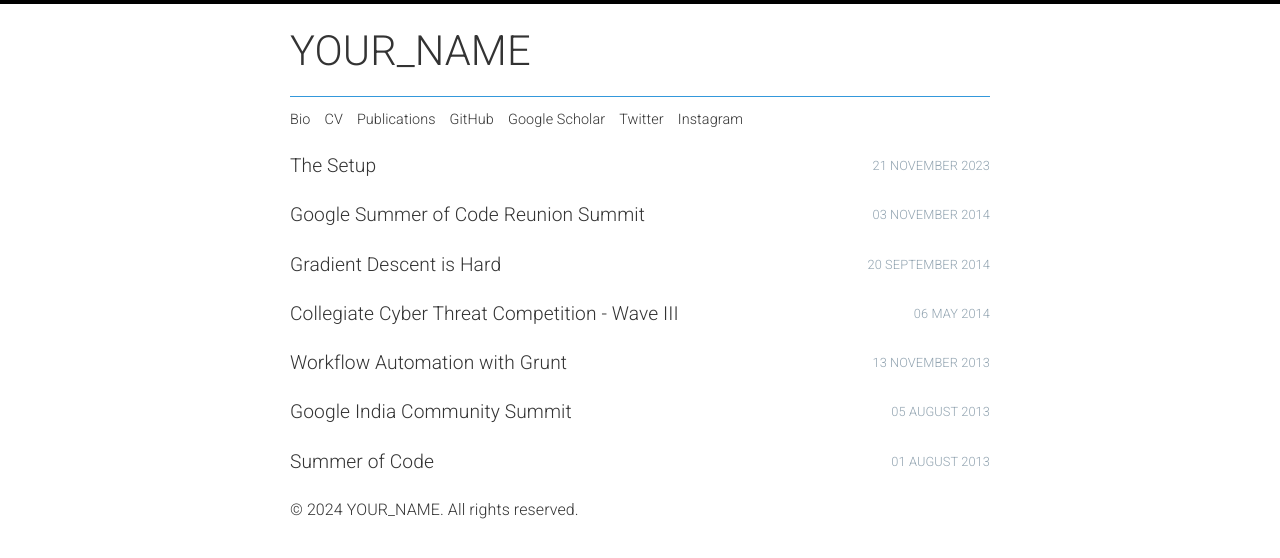
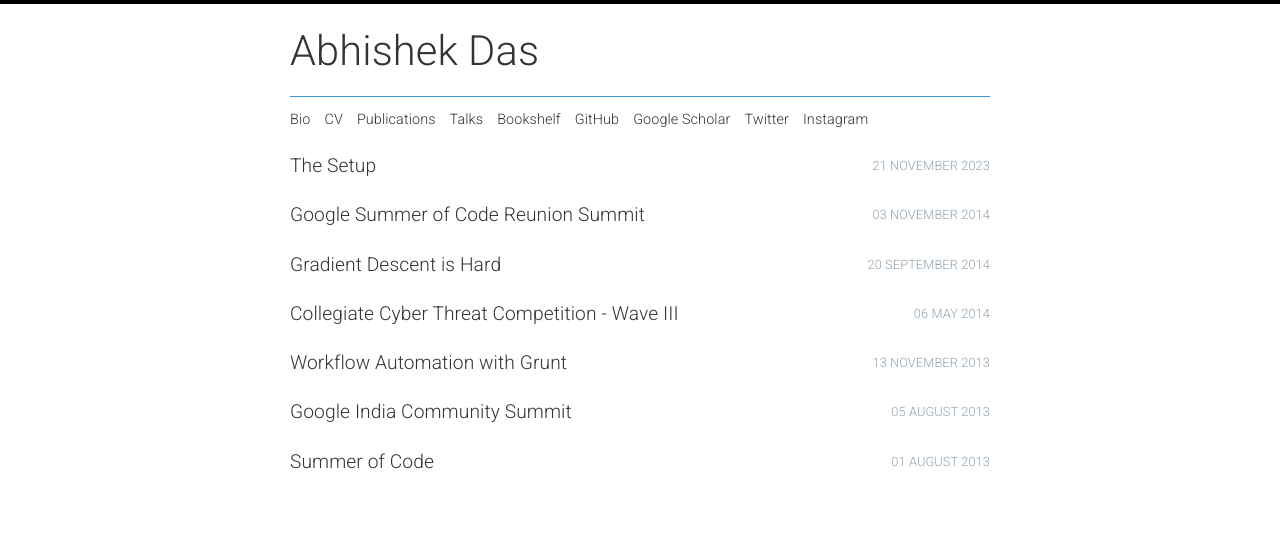
Before and after one commit to kharitz/kharitz.github.io, a Jekyll site: the page built from _pages/old.md, in a window 1280 px wide. Shown: the top 558 px of the page. Built offline with Jekyll 4.4.1, drawn with Linux system fonts in a browser that asks for light colours.

Commit message:
not changing

```diff
--- a/_layouts/default.html
+++ b/_layouts/default.html
@@ -8,15 +8,14 @@
         <meta http-equiv="X-UA-Compatible" content="IE=edge,chrome=1">
 
         <meta name="author" content="{{ site.author.name }}">
-        <meta name="keywords" content="kharitz, YOUR_NAME, YOUR_RESEARCH_KEYWORDS, jekyll, developer, researcher, YOUR_UNIVERSITY_OR_AFFILIATION, YOUR_RESEARCH_FIELDS">
+        <meta name="keywords" content="yoda, abhshkdz, abhishek das, sdslabs, jekyll, hacker, developer, pianist, iit roorkee, abdasuee, deep learning, computer vision, neural networks, georgia tech, virginia tech, machine learning">
         {% if page.excerpt %}
         <meta name="description" content="{{ page.excerpt }}">
         {% else %}
         <meta name="description" content="{{ site.description }}">
         {% endif %}
         <link rel="alternate" type="application/atom+xml" title="{{ site.name }}" href="{{ site.url }}/atom.xml" />
-
-        <!-- Open Graph Meta -->
+        <!--Open Graph Related Stuff-->
         <meta property="fb:app_id" content="1666933880208467"/>
         <meta property="og:title" content="{{ page.title }}"/>
         <meta property="og:url" content="{{ site.url }}{{ page.url }}"/>
@@ -28,17 +27,19 @@
         {% if page.date %}
         <meta property="og:type" content="article"/>
         <meta property="article:published_time" content='{{ page.date | date: "%Y-%m-%d" }}'/>
-        <meta property="article:publisher" content="https://www.facebook.com/kharitz"/>
-        <meta property="article:author" content="kharitz"/>
+        <meta property="article:publisher" content="https://www.facebook.com/abhshkdz"/>
+        <meta property="article:author" content="abhshkdz"/>
         {% endif %}
         <meta property="og:site_name" content="{{ site.name }}"/>
         {% if page.logo %}
         <meta property="og:image" content="{{ site.url }}{{ page.logo }}"/>
+        <meta property="og:image:url" content="{{ site.url }}{{ page.logo }}"/>
         {% else %}
-        <meta property="og:image" content="http://YOUR_WEBSITE/img/avatar.jpg"/>
+        <meta property="og:image" content="http://abhishekdas.com/img/avatar.jpg"/>
+        <meta property="og:image:url" content="http://abhishekdas.com/img/avatar.jpg"/>
         {% endif %}
 
-        <!-- Twitter Card Meta -->
+        <!--Twitter Card Stuff-->
         <meta name='twitter:card' content='summary_large_image'/>
         {% if page.title %}
         <meta name='twitter:title' content='{{ page.title }}'/>
@@ -48,10 +49,10 @@
         {% if page.logo %}
         <meta name='twitter:image' content='{{ site.url }}{{ page.logo }}'/>
         {% else %}
-        <meta name='twitter:image' content="http://YOUR_WEBSITE/img/avatar.jpg"/>
+        <meta name='twitter:image' content='http://abhishekdas.com/img/avatar.jpg'/>
         {% endif %}
-        <meta name='twitter:creator' content='@kharitz'/>
-        <meta name='twitter:site' content='@kharitz'/>
+        <meta name='twitter:creator' content='@abhshkdz'/>
+        <meta name='twitter:site' content='@abhshkdz'/>
         <meta name='twitter:url' content='{{ site.url }}{{ page.url }}'/>
         {% if page.excerpt %}
         <meta name='twitter:description' content='{{ page.excerpt }}'/>
@@ -61,33 +62,68 @@
 
         <link rel="stylesheet" href="/css/bootstrap.min.css">
         <link rel="stylesheet" href="/css/main_1603233531.css">
+        <!--[if IE 7]>
+            <html class="ie7">
+            <link rel="stylesheet" type="text/css" href="/css/font-awesome-ie7.min.css">
+        <![endif]-->
+        <!--[if IE 8]><html class="ie8"> <![endif]-->
+        <!--[if lt IE 9]>
+          <script src="http://html5shim.googlecode.com/svn/trunk/html5.js"></script>
+        <![endif]-->
 
-        <!-- Favicon -->
+        <link rel="apple-touch-icon" sizes="57x57" href="/ico/apple-icon-57x57.png">
+        <link rel="apple-touch-icon" sizes="60x60" href="/ico/apple-icon-60x60.png">
+        <link rel="apple-touch-icon" sizes="72x72" href="/ico/apple-icon-72x72.png">
+        <link rel="apple-touch-icon" sizes="76x76" href="/ico/apple-icon-76x76.png">
+        <link rel="apple-touch-icon" sizes="114x114" href="/ico/apple-icon-114x114.png">
+        <link rel="apple-touch-icon" sizes="120x120" href="/ico/apple-icon-120x120.png">
+        <link rel="apple-touch-icon" sizes="144x144" href="/ico/apple-icon-144x144.png">
+        <link rel="apple-touch-icon" sizes="152x152" href="/ico/apple-icon-152x152.png">
+        <link rel="apple-touch-icon" sizes="180x180" href="/ico/apple-icon-180x180.png">
+        <link rel="icon" type="image/png" sizes="192x192"  href="/ico/android-icon-192x192.png">
         <link rel="icon" type="image/png" sizes="32x32" href="/ico/favicon-32x32.png">
+        <link rel="icon" type="image/png" sizes="96x96" href="/ico/favicon-96x96.png">
+        <link rel="icon" type="image/png" sizes="16x16" href="/ico/favicon-16x16.png">
+        <link rel="shortcut icon" href="/ico/favicon-96x96.png">
+        <link rel="manifest" href="/ico/manifest.json">
+        <meta name="msapplication-TileColor" content="#ffffff">
+        <meta name="msapplication-TileImage" content="/ico/ms-icon-144x144.png">
+        <meta name="theme-color" content="#ffffff">
 
-        <!-- Authorship -->
-        <link rel="me" href="//plus.google.com/u/0/YOUR_GOOGLE_PLUS_ID">
-        <link rel="me" href="//facebook.com/kharitz">
+        <!--Authorship-->
+        <link rel="me" href="//plus.google.com/u/0/100610196494221761914/">
+        <link rel="me" href="//facebook.com/abhshkdz">
+
+        <!--[if lt IE 9]>
+            <script src="http://css3-mediaqueries-js.googlecode.com/svn/trunk/css3-mediaqueries.js"></script>
+        <![endif]-->
 
     </head>
     <body>
-        <!-- Header -->
+        <!-- Header
+            ================================================== -->
         <div class="top-strip"></div>
         <div class="container">
             <div class="page-header">
                 <div class="row">
                     <div class="col-xs-12">
-                        <h1 id="name-block"><a href="/">YOUR_NAME</a></h1>
+                        <h1 id="name-block"><a href="/">Abhishek Das</b></a></h1>
                     </div>
                     <div class="col-xs-12">
                         <ul class="nav-bar">
                             <li><a href="/#/bio">Bio</a></li>
-                            <li><a target="_blank" href="LINK_TO_YOUR_CV">CV</a></li>
+                            <li><a target="_blank" href="https://drive.google.com/file/d/1nObeNzl-sTy8I5QN1Jv8wscebKLv-6RY/view?usp=sharing">CV</a></li>
+                            <!-- <li><a href="/archive">Blog</a></li> -->
                             <li><a href="/#/publications">Publications</a></li>
-                            <li><a target="_blank" href="//github.com/kharitz">GitHub</a></li>
-                            <li><a target="_blank" href="LINK_TO_YOUR_SCHOLAR_PROFILE">Google Scholar</a></li>
-                            <li><a target="_blank" href="//twitter.com/kharitz">Twitter</a></li>
-                            <li><a target="_blank" href="//instagram.com/kharitz">Instagram</a></li>
+                            <li class="hide-link-on-small-screens"><a href="/#/talks">Talks</a></li>
+                            <li class="hide-link-on-small-screens"><a href="/bookshelf">Bookshelf</a></li>
+                            <!-- <li class="hide-link-on-small-screens"><a href="/#/projects">Side projects</a></li> -->
+                            <li><a target="_blank" href="//github.com/abhshkdz">GitHub</a></li>
+                            <li><a target="_blank" href="https://scholar.google.com/citations?user=t6exkOAAAAAJ">Google Scholar</a></li>
+                            <li><a target="_blank" href="//twitter.com/abhshkdz">Twitter</a></li>
+                            <!-- <li><a target="_blank" href="//x.abhishekdas.com">Tumblr</a></li> -->
+                            <!-- <li class="hide-link-on-small-screens"><a target="_blank" href="//mastodon.social/web/accounts/1011404">Mastodon</a></li> -->
+                            <li class="hide-link-on-small-screens"><a target="_blank" href="//instagram.com/abhshkdz">Instagram</a></li>
                         </ul>
                     </div>
                 </div>
@@ -97,24 +133,26 @@
             </div>
         </div>
 
-        <!-- Footer -->
-        <footer class="container">
-            <p>&copy; {{ site.time | date: "%Y" }} YOUR_NAME. All rights reserved.</p>
-        </footer>
 
-        <!-- Google Analytics -->
+        <!-- Footer
+            ================================================== -->
+
+        <!-- Javascripts
+            ================================================= -->
+
+        <!-- Analytics
+        ================================================== -->
         <script>
             var _gaq = _gaq || [];
-            _gaq.push(['_setAccount', 'YOUR_GOOGLE_ANALYTICS_ID']);
+            _gaq.push(['_setAccount', 'UA-42127951-1']);
             _gaq.push(['_trackPageview']);
+
             (function() {
-                var ga = document.createElement('script');
-                ga.type = 'text/javascript';
-                ga.async = true;
-                ga.src = ('https:' == document.location.protocol ? 'https://ssl' : 'http://www') + '.google-analytics.com/ga.js';
-                var s = document.getElementsByTagName('script')[0];
-                s.parentNode.insertBefore(ga, s);
+            var ga = document.createElement('script'); ga.type = 'text/javascript'; ga.async = true;
+            ga.src = ('https:' == document.location.protocol ? 'https://ssl' : 'http://www') + '.google-analytics.com/ga.js';
+            var s = document.getElementsByTagName('script')[0]; s.parentNode.insertBefore(ga, s);
             })();
+
         </script>
     </body>
 </html>
```
